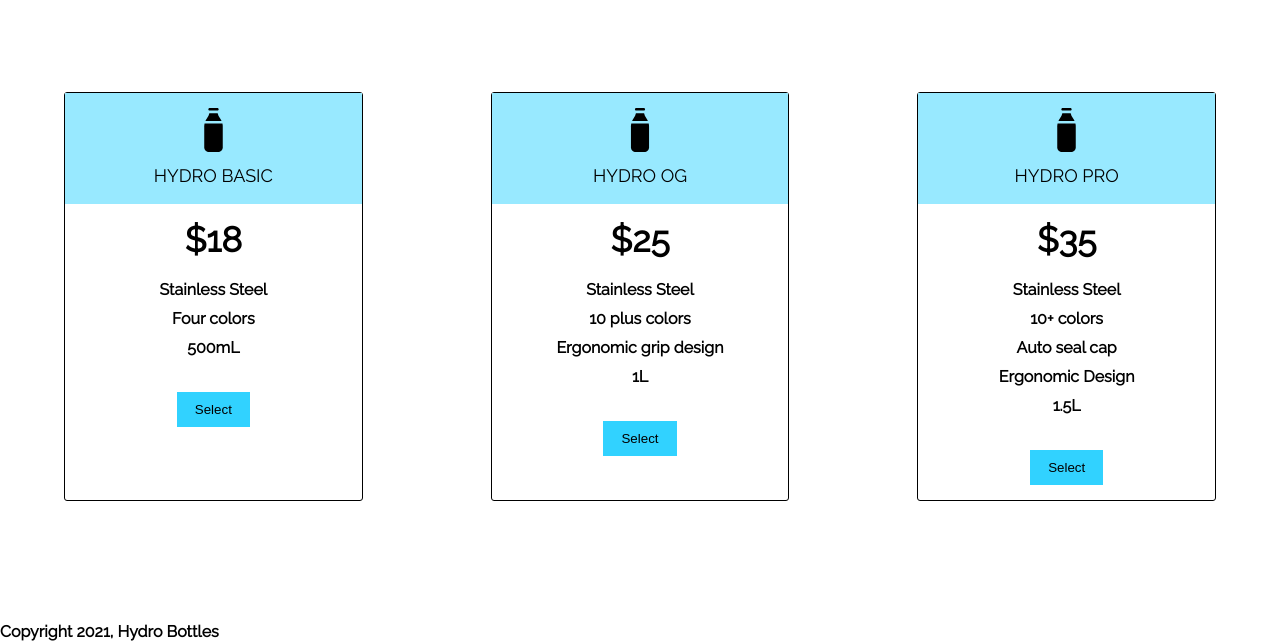
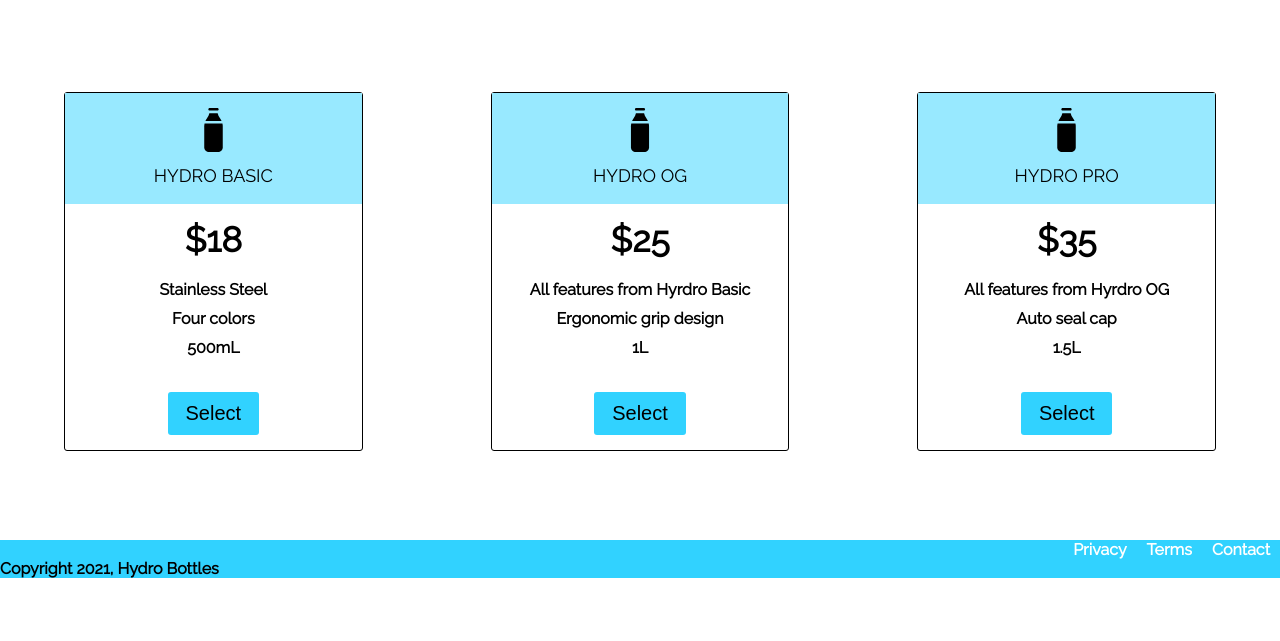
Before and after one commit to divpatel10/Web-Design-Projects, a plain HTML site: page Landing_page/landing_page.html in a window 1280 px wide. Shown: the part 1539-2180 px from the top of the page. After the commit the page ends 2117 px from the top, so only its background shows below. Drawn offline with Linux system fonts and the light colour scheme.

Commit message:
implemented some css elements for footer

```diff
--- a/Landing_page/css/landing_page.css
+++ b/Landing_page/css/landing_page.css
@@ -165,9 +165,28 @@ iframe{
   padding: 10px 18px;
   background-color: #31d2ff;
   font-weight: 400;
+  font-size: 20px;
+  border-radius: 3px;
+  cursor: pointer;
+}
+.bottles > button:hover{
+  background-color: #396be8;
+  transition: background-color 0.5s;
 }
 .img-pricing{
   width: 15%;
   padding-bottom: 10px;
   height: auto;
 }
+
+footer{
+  margin-top: 25px;
+  background-color: #31d2ff;
+}
+footer > ul{
+  display: flex;
+  justify-content: flex-end;
+}
+footer > ul > li {
+  padding: 0 10px;
+}
--- a/Landing_page/landing_page.html
+++ b/Landing_page/landing_page.html
@@ -22,7 +22,7 @@
                         <a class="anchor" href="#our-mission">Our Mission</a>
                     </li>
                     <li class="nav-link">
-                        <a class="anchor" href="#products">Products</a>
+                        <a class="anchor" href="#pricing">Products</a>
                     </li>
                     <li class="nav-link">
                         <a class="anchor" href="#shipping-policy">Shipping Policy</a>
@@ -83,8 +83,7 @@
             </div>
             <h2>$25</h2>
             <ol>
-                <li>Stainless Steel</li>
-                <li>10 plus colors</li>
+                <li>All features from Hyrdro Basic</li>
                 <li>Ergonomic grip design</li>
                 <li>1L</li>
             </ol>
@@ -101,10 +100,8 @@
             </div>
             <h2>$35</h2>
             <ol>
-                <li>Stainless Steel</li>
-                <li>10+ colors</li>
+                <li>All features from Hyrdro OG</li>
                 <li>Auto seal cap</li>
-                <li>Ergonomic Design</li>
                 <li>1.5L</li>
             </ol>
             <button class="button">
```
